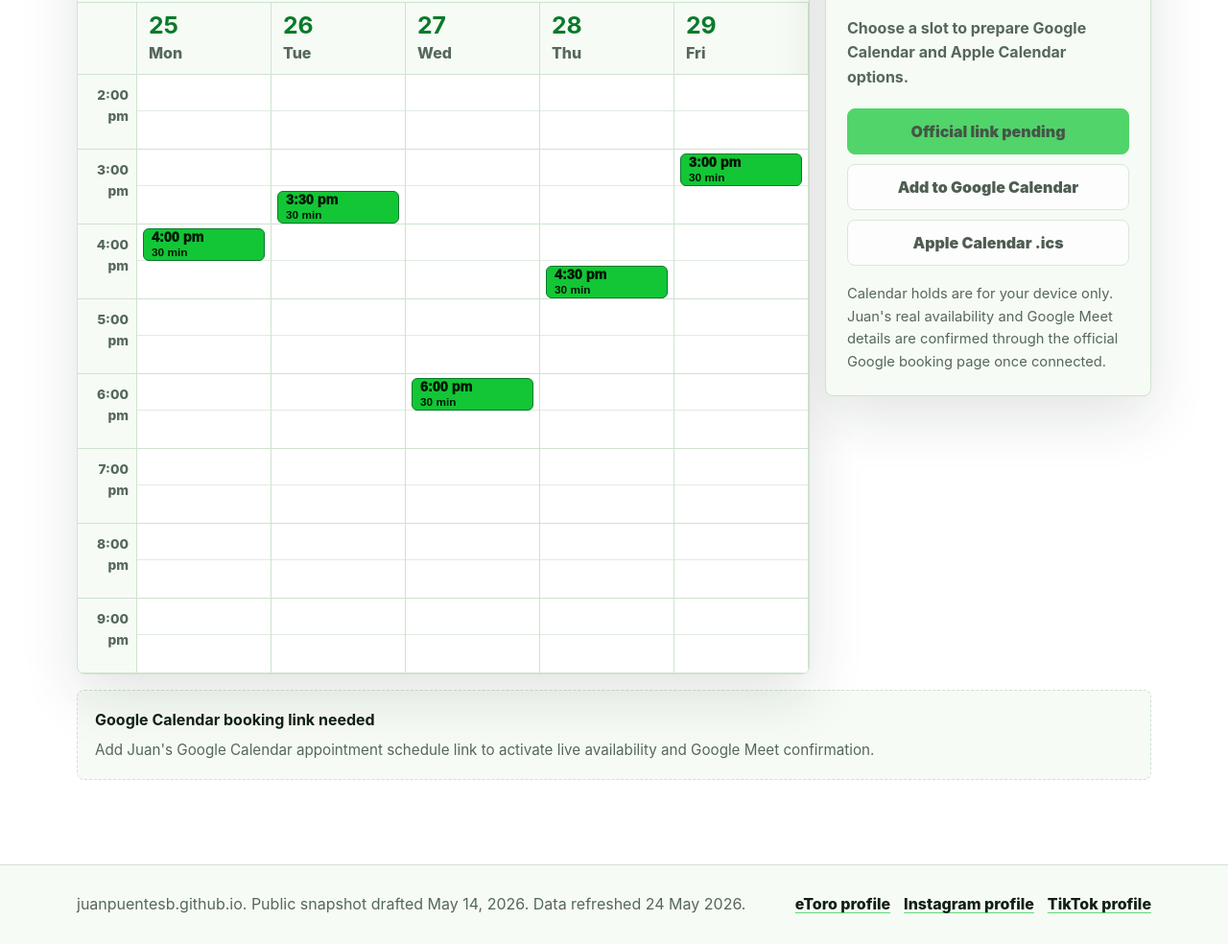
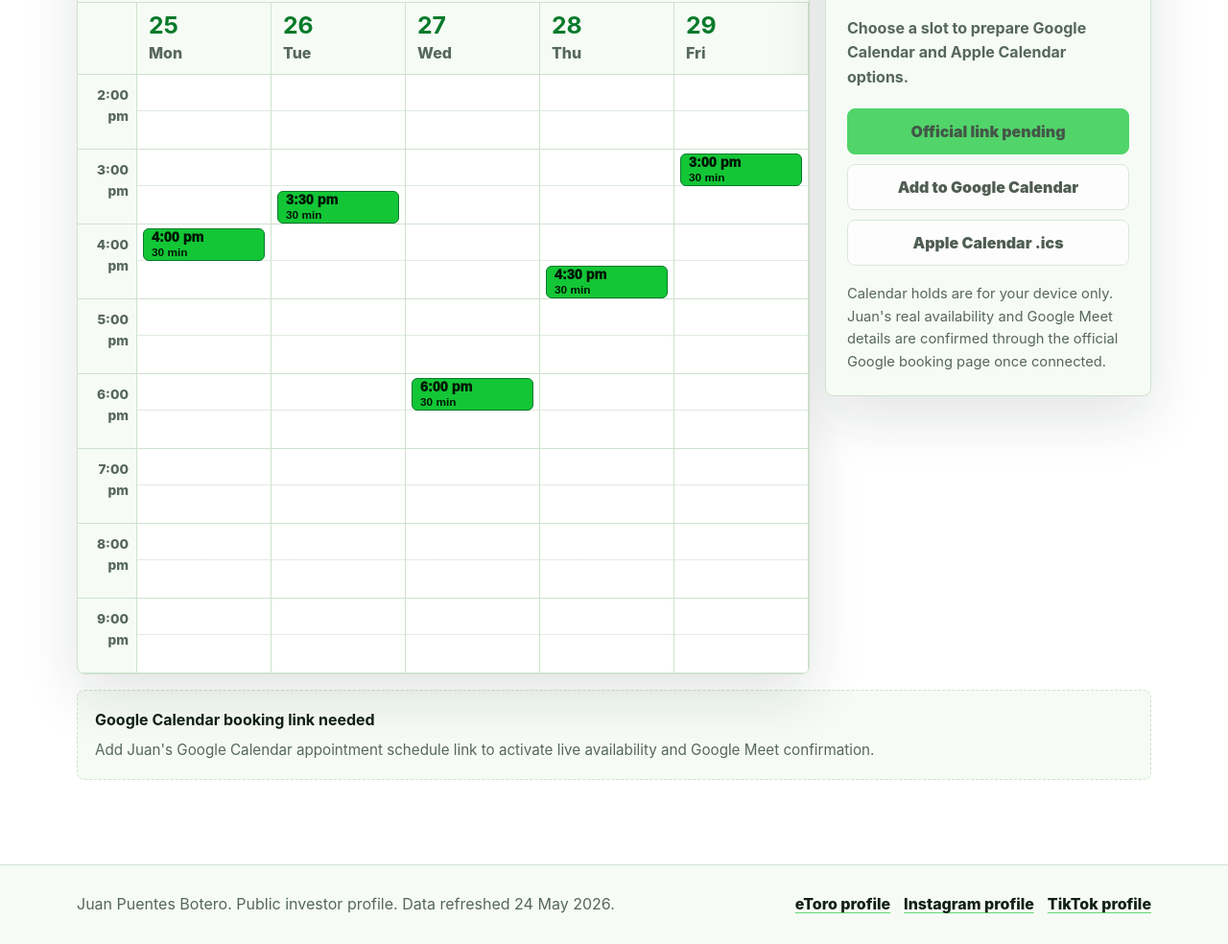
Before and after one commit to Shabs04/juan-puentes-website, a plain HTML site: page booking.html in a window 1280 px wide. Shown: the part 957-1941 px from the top of the page at 96% size. Drawn offline with Linux system fonts and the light colour scheme.

Commit message:
Polish footer profile copy

```diff
--- a/booking.html
+++ b/booking.html
@@ -183,7 +183,7 @@
 
     <footer class="site-footer">
       <p>
-        <span data-i18n="footerText">juanpuentesb.github.io. Public snapshot drafted May 14, 2026.</span>
+        <span data-i18n="footerText">Juan Puentes Botero. Public investor profile.</span>
         <span data-i18n="footerDataText">Data refreshed</span>
         <span data-profile="lastUpdated">May 2026</span>.
       </p>
--- a/script.js
+++ b/script.js
@@ -138,7 +138,7 @@
       riskTitle: "Risk note",
       riskText:
         "This is an independent profile website concept based on public profile information. It is not financial advice, not an offer to buy or sell financial products, and not an official eToro website. Copy trading and investing involve risk, including possible loss of capital. Past performance does not guarantee future results. Always verify details directly on eToro and consider your own circumstances.",
-      footerText: "juanpuentesb.github.io. Public snapshot drafted May 14, 2026.",
+      footerText: "Juan Puentes Botero. Public investor profile.",
       footerDataText: "Data refreshed",
       footerEtoro: "eToro profile",
       footerInstagram: "Instagram profile",
@@ -257,7 +257,7 @@
       riskTitle: "Nota de riesgo",
       riskText:
         "Este es un concepto independiente de sitio web basado en información pública del perfil. No es asesoría financiera, no es una oferta para comprar o vender productos financieros y no es un sitio oficial de eToro. El copy trading y la inversión implican riesgo, incluida la posible pérdida de capital. El rendimiento pasado no garantiza resultados futuros. Verifica siempre los detalles directamente en eToro y considera tus propias circunstancias.",
-      footerText: "juanpuentesb.github.io. Perfil público redactado el 14 de mayo de 2026.",
+      footerText: "Juan Puentes Botero. Perfil público de inversionista.",
       footerDataText: "Datos actualizados",
       footerEtoro: "Perfil de eToro",
       footerInstagram: "Perfil de Instagram",
```
Also changed, not shown: index.html (+1 -1 lines).
